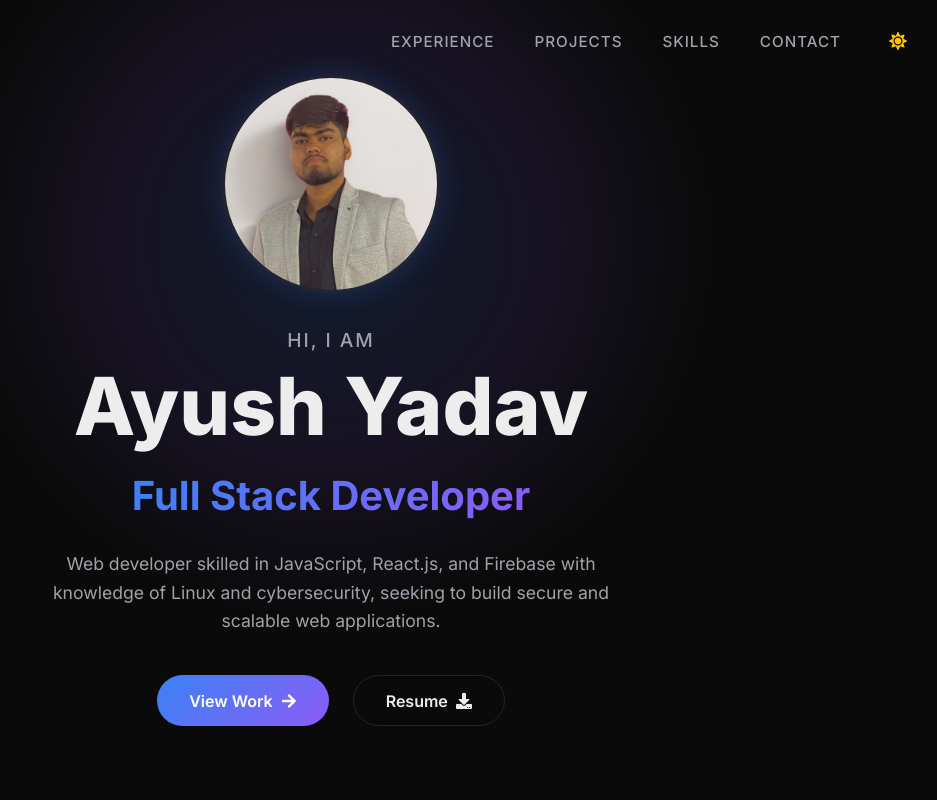
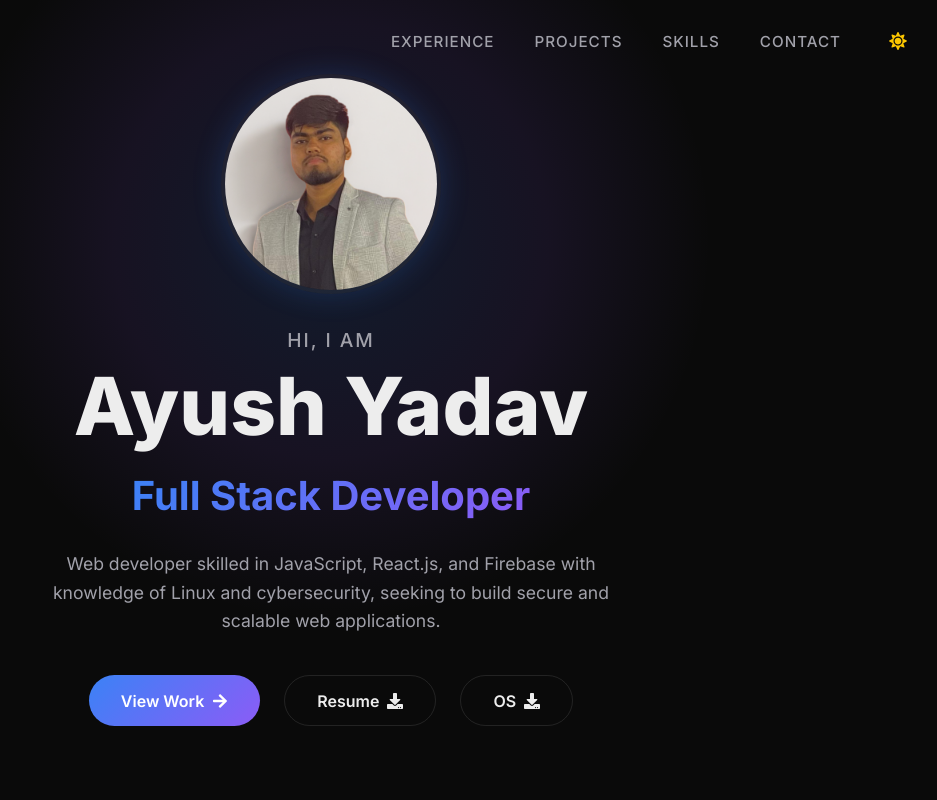
Before and after one commit to ayush8620/portfolio, a Next.js app: page / in a window 1280 px wide. Shown: the top 800 px of the page, without its empty margins (309-1246 px from the left). Built offline with nearby package versions, Linux system fonts and the light colour scheme.

Commit message:
Add OS link to Hero component

```diff
--- a/components/Hero.js
+++ b/components/Hero.js
@@ -34,6 +34,9 @@ export default function Hero() {
           <a href="https://drive.google.com/file/d/1PvFTaEKRuJAiC7oCimgvWrY7q727AOeo/view?usp=sharing" className="flex items-center justify-center gap-[0.5rem] py-[0.8rem] px-[2rem] rounded-[50px] font-[600] text-[1rem] bg-transparent text-[var(--text-primary)] border border-[var(--border-color)] cursor-pointer transition-all duration-300 hover:bg-[rgba(255,255,255,0.05)] hover:-translate-y-[3px] dark:hover:bg-[rgba(255,255,255,0.05)]" target="_blank">
             Resume <FaDownload />
           </a>
+    <a href="https://drive.google.com/drive/folders/19sKjIEUUKDHKO1UeOReKjSZTe9M4pwYC?usp=sharing" className="flex items-center justify-center gap-[0.5rem] py-[0.8rem] px-[2rem] rounded-[50px] font-[600] text-[1rem] bg-transparent text-[var(--text-primary)] border border-[var(--border-color)] cursor-pointer transition-all duration-300 hover:bg-[rgba(255,255,255,0.05)] hover:-translate-y-[3px] dark:hover:bg-[rgba(255,255,255,0.05)]" target="_blank">
+            OS <FaDownload />
+          </a>
         </div>
       </div>
     </section>
```
